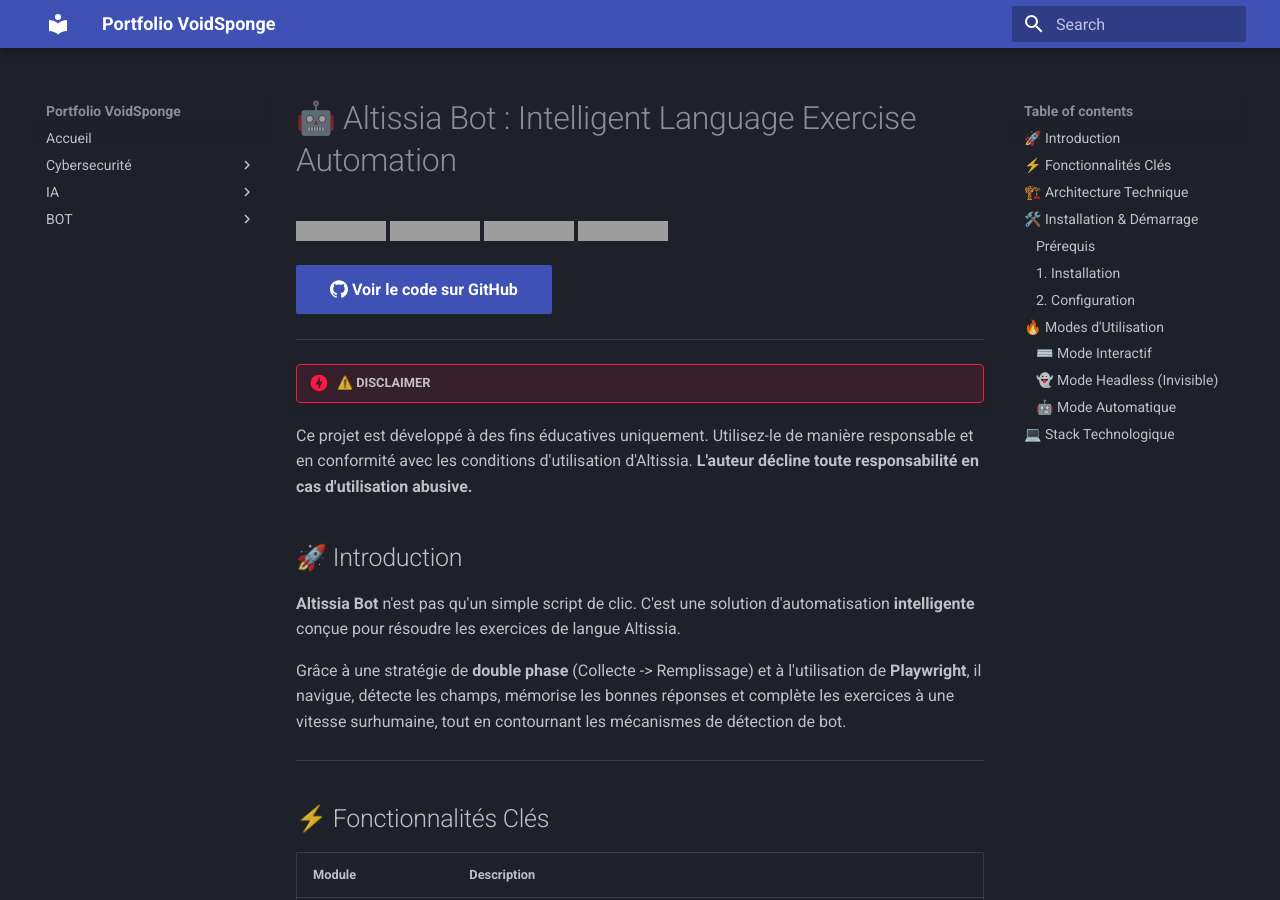
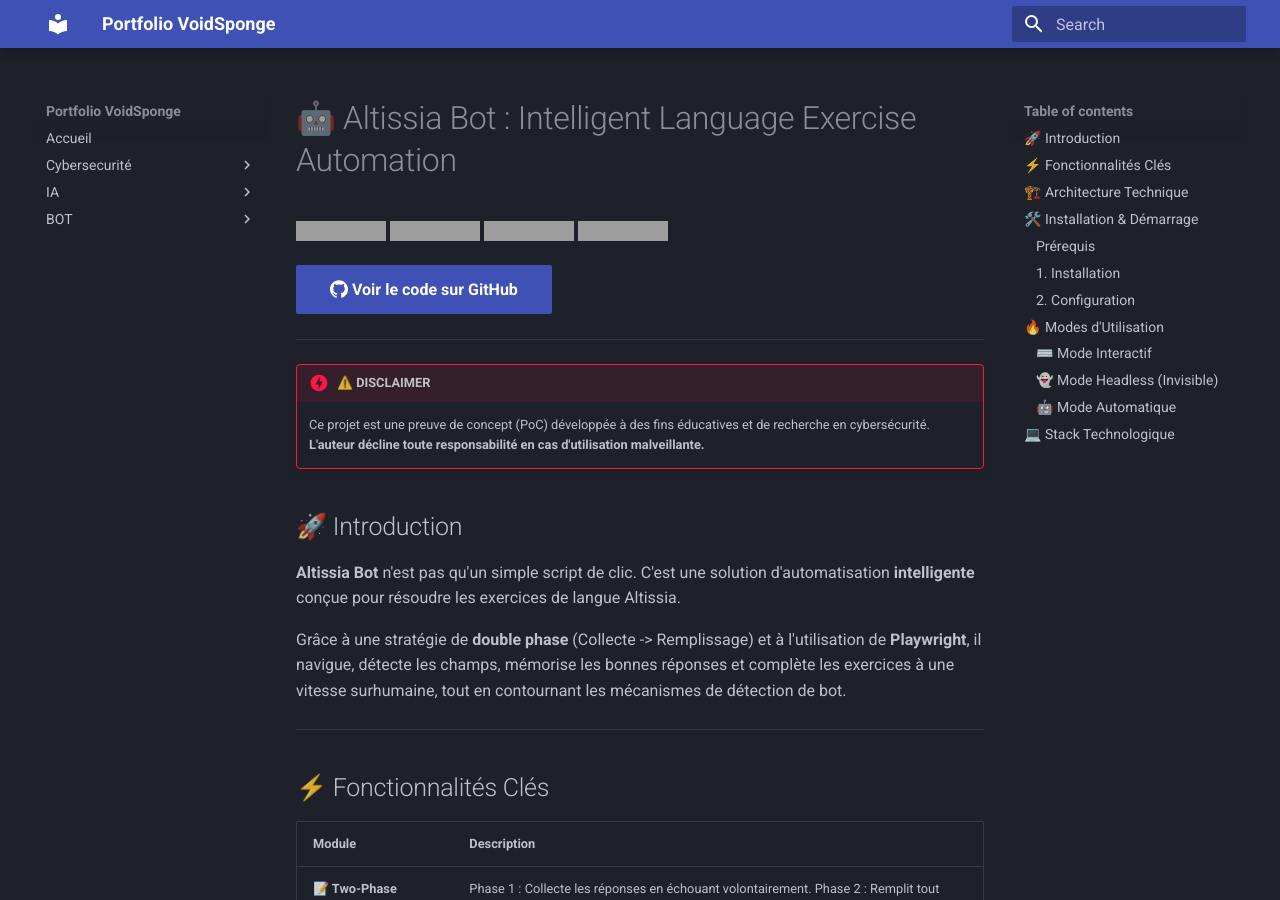
Before and after one commit to voidsponge/portfolio, an MkDocs documentation site: the page built from docs/bot/bot-altiez.md, in a window 1280 px wide and 900 px high, cut to the strip 0-900 px from the top of the window. Built offline with MkDocs 1.6.1 and Material for MkDocs 9.7.7, drawn with Linux system fonts in a browser that asks for light colours; some of the changed lines change nothing that is shown; grey boxes are pictures that could not be loaded.

Commit message:
Update bot-altiez.md

```diff
--- a/docs/bot/bot-altiez.md
+++ b/docs/bot/bot-altiez.md
@@ -1,13 +1,3 @@
----
-layout: post
-title: "Altissia Bot : Intelligent Language Exercise Automation"
-date: 2024-01-08
-categories: [Automation, Python, Playwright, EdTech]
-tags: [automation, python, playwright, selenium-alternative, bot]
-image: https://img.shields.io/badge/status-active-success?style=for-the-badge
-description: "Un bot intelligent pour automatiser les exercices de langue Altissia avec une stratégie à double phase."
----
-
 # 🤖 Altissia Bot : Intelligent Language Exercise Automation
 
 ![Python](https://img.shields.io/badge/python-3.7+-blue.svg)
@@ -19,7 +9,7 @@
 
 ---
 !!! danger "⚠️ DISCLAIMER"
-Ce projet est développé à des fins éducatives uniquement. Utilisez-le de manière responsable et en conformité avec les conditions d'utilisation d'Altissia. **L'auteur décline toute responsabilité en cas d'utilisation abusive.**
+    Ce projet est une preuve de concept (PoC) développée à des fins éducatives et de recherche en cybersécurité. **L'auteur décline toute responsabilité en cas d'utilisation malveillante.**
 
 ## 🚀 Introduction
 
```
